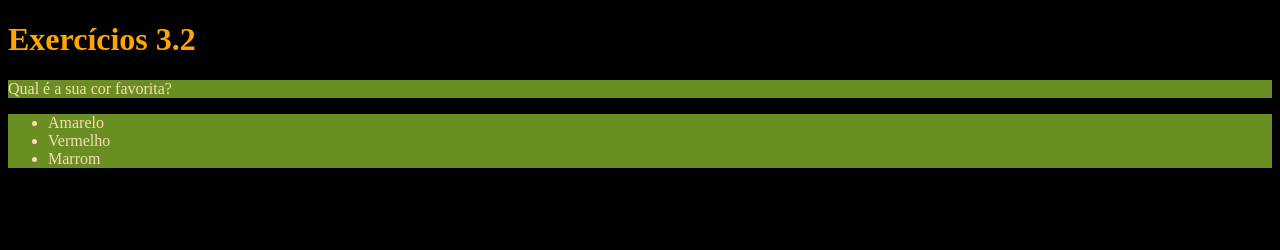
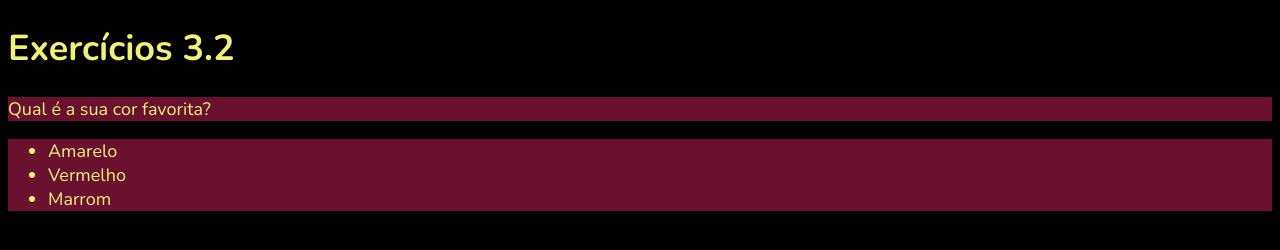
Before and after one commit to biel-igl/exerciciosDaTrybe, a plain HTML site: page bloco 3/3.2/index.html in a window 1280 px wide. Drawn offline with nearby package versions, Linux system fonts and the light colour scheme.

Commit message:
muita coisa aconteceu

```diff
--- a/bloco 3/3.2/index.html
+++ b/bloco 3/3.2/index.html
@@ -1,25 +1,29 @@
 <!DOCTYPE html>
 <html lang="pt-br">
 <head>
+    <link rel="preconnect" href="https://fonts.googleapis.com">
+    <link rel="preconnect" href="https://fonts.gstatic.com" crossorigin>
+    <link href="https://fonts.googleapis.com/css2?family=Nunito:ital,wght@0,200;0,300;0,400;0,600;0,700;0,800;0,900;1,200;1,300;1,400;1,600;1,700;1,800;1,900&display=swap" rel="stylesheet">
     <meta charset="UTF-8">
     <meta http-equiv="X-UA-Compatible" content="IE=edge">
     <meta name="viewport" content="width=device-width, initial-scale=1.0">
     <title>pagina colorida</title>
     <style>
         body{
+            font-family: "Nunito";
             background-color: black;
-            color: wheat
+            color: #F0F17D;
+            font-size: 18px;
         }
         h1{
-            width:"65px";
-            color: orange;
+            font-size:2em;
 
         }
         #listUnorg{
             background-color: aquamarine;
         }
         .OtherColor{
-            background-color: olivedrab;
+            background-color: #69112E;
         }
     </style>
 </head>
```
